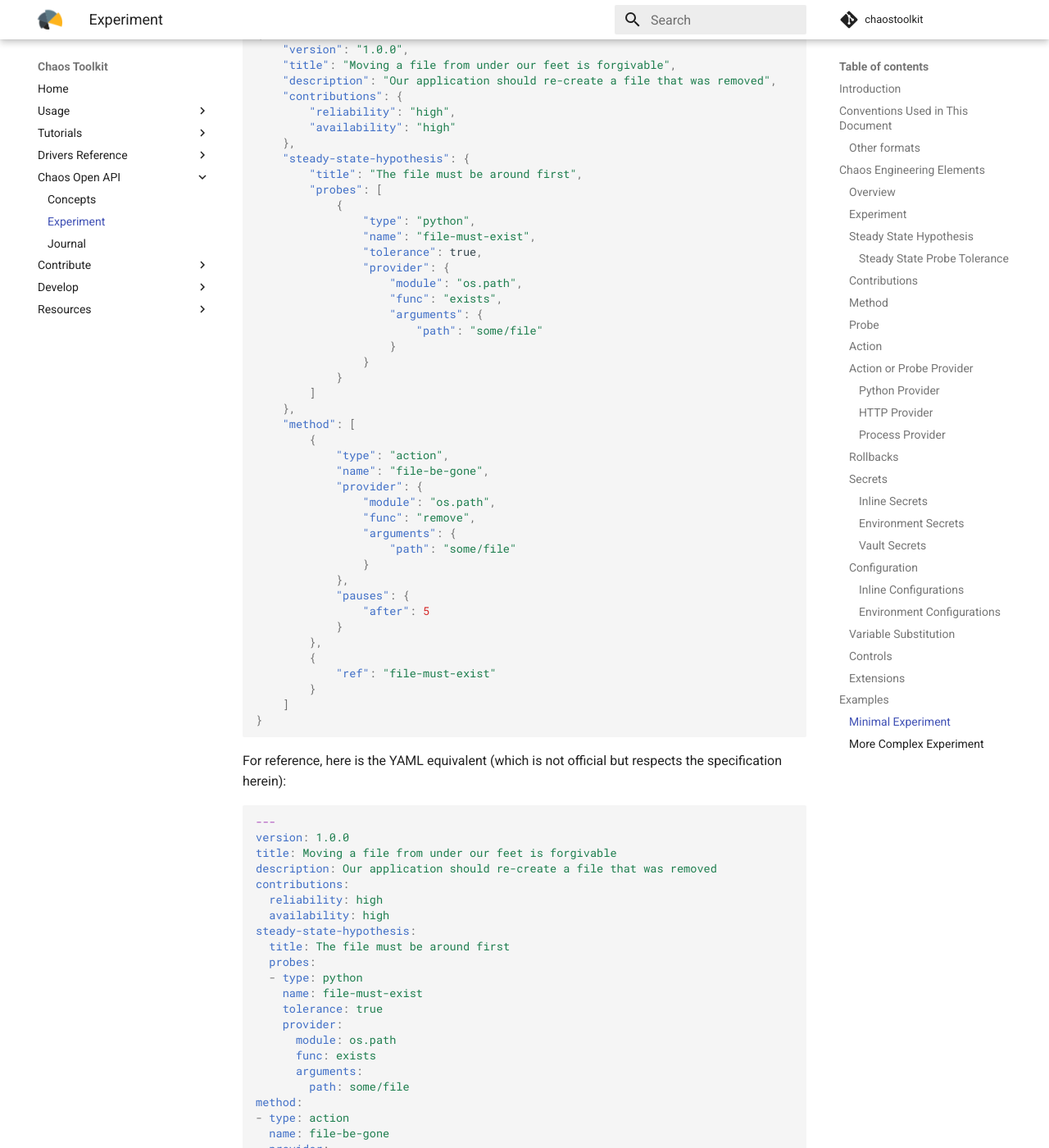
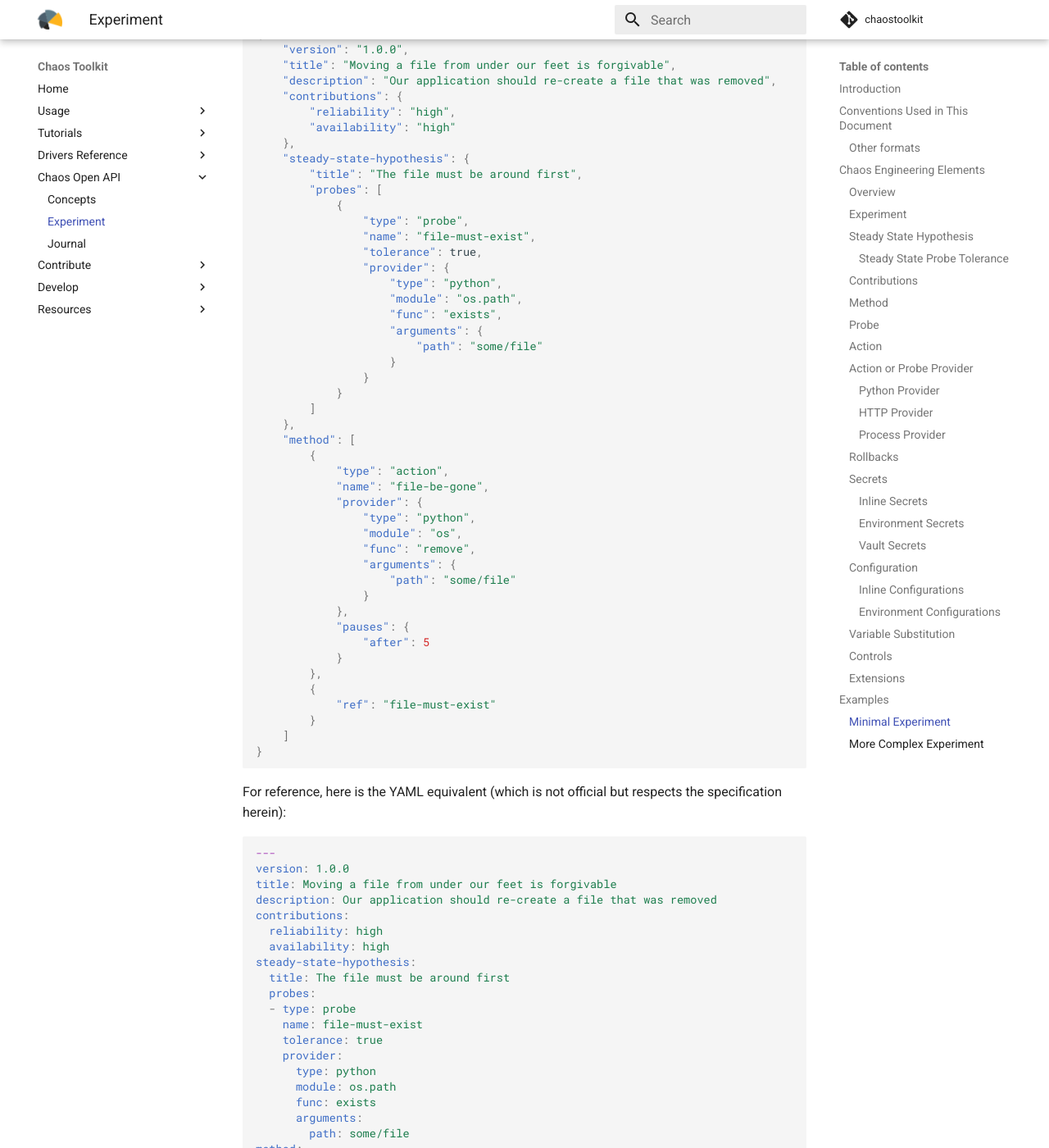
Before and after one commit to chaostoolkit/chaostoolkit-documentation, an MkDocs documentation site: the page built from sources/reference/api/experiment.md, in a window 1280 px wide and 1400 px high, scrolled down 18934 px. Shown: the whole window at 82% size. Built offline with MkDocs 1.6.1 and Material for MkDocs 9.7.7, drawn with Linux system fonts in a browser that asks for light colours; comment, search, counter and statistics services are not loaded.

Commit message:
Fix experiment invalid syntax - fixes #59 (#68)
Signed-off-by: David Martin <david@chaoiq.io>

```diff
--- a/sources/reference/api/experiment.md
+++ b/sources/reference/api/experiment.md
@@ -973,10 +973,11 @@ Here is an example of the most minimal experiment:
         "title": "The file must be around first",
         "probes": [
             {
-                "type": "python",
+                "type": "probe",
                 "name": "file-must-exist",
                 "tolerance": true,
                 "provider": {
+                    "type": "python",
                     "module": "os.path",
                     "func": "exists",
                     "arguments": {
@@ -991,7 +992,8 @@ Here is an example of the most minimal experiment:
             "type": "action",
             "name": "file-be-gone",
             "provider": {
-                "module": "os.path",
+                "type": "python",
+                "module": "os",
                 "func": "remove",
                 "arguments": {
                     "path": "some/file"
@@ -1022,10 +1024,11 @@ contributions:
 steady-state-hypothesis:
   title: The file must be around first
   probes:
-  - type: python
+  - type: probe
     name: file-must-exist
     tolerance: true
     provider:
+      type: python
       module: os.path
       func: exists
       arguments:
@@ -1034,7 +1037,8 @@ method:
 - type: action
   name: file-be-gone
   provider:
-    module: os.path
+    type: python
+    module: os
     func: remove
     arguments:
       path: some/file
```
